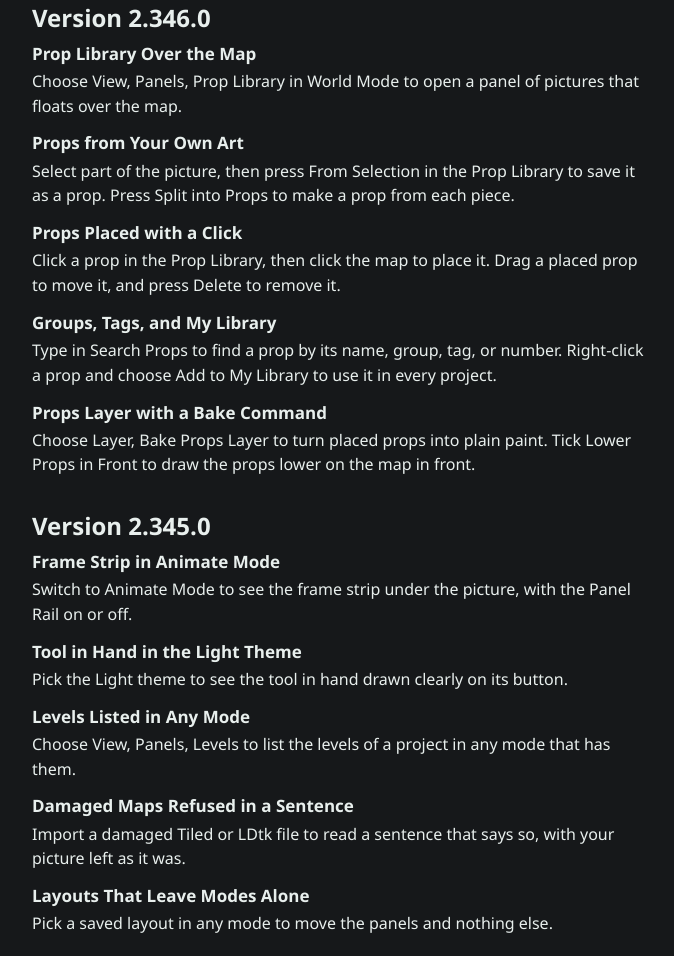
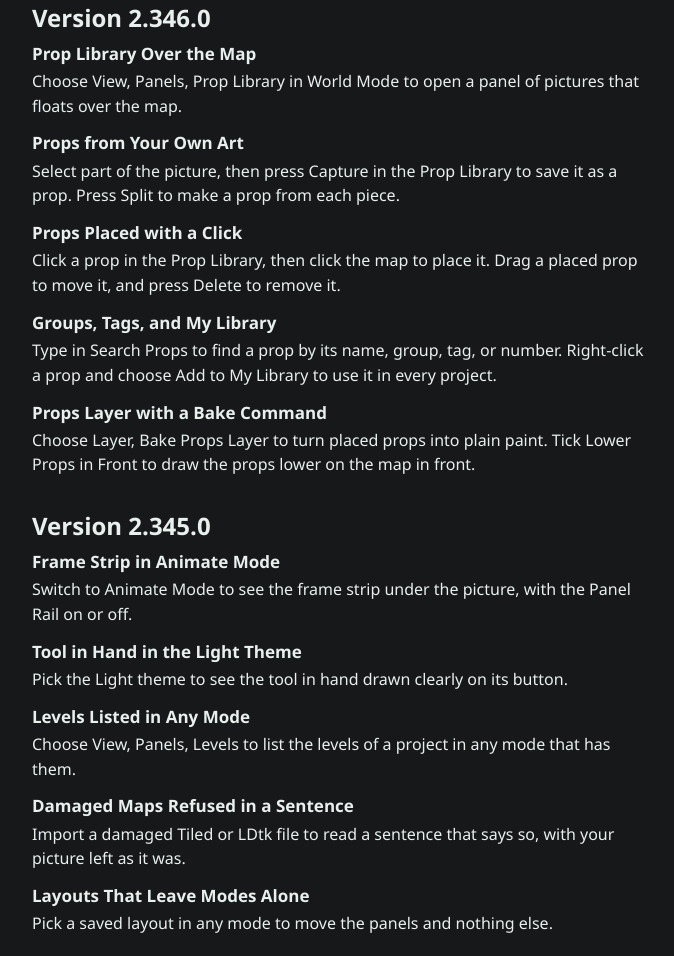
Before and after one commit to typo-negetive/altuspixel-site, a plain HTML site: page whats-new.html in a window 1280 px wide. Shown: the part 1167-2123 px from the top of the page, without its empty margins (112-786 px from the left). Drawn offline with Linux system fonts and the light colour scheme.

Commit message:
Site: 2026-11-28

```diff
--- a/whats-new.html
+++ b/whats-new.html
@@ -90,7 +90,7 @@
     </article>
     <article class="wn-row" data-census="generated">
       <h3>Props from Your Own Art</h3>
-      <p>Select part of the picture, then press From Selection in the Prop Library to save it as a prop. Press Split into Props to make a prop from each piece.</p>
+      <p>Select part of the picture, then press Capture in the Prop Library to save it as a prop. Press Split to make a prop from each piece.</p>
     </article>
     <article class="wn-row" data-census="generated">
       <h3>Props Placed with a Click</h3>
```
